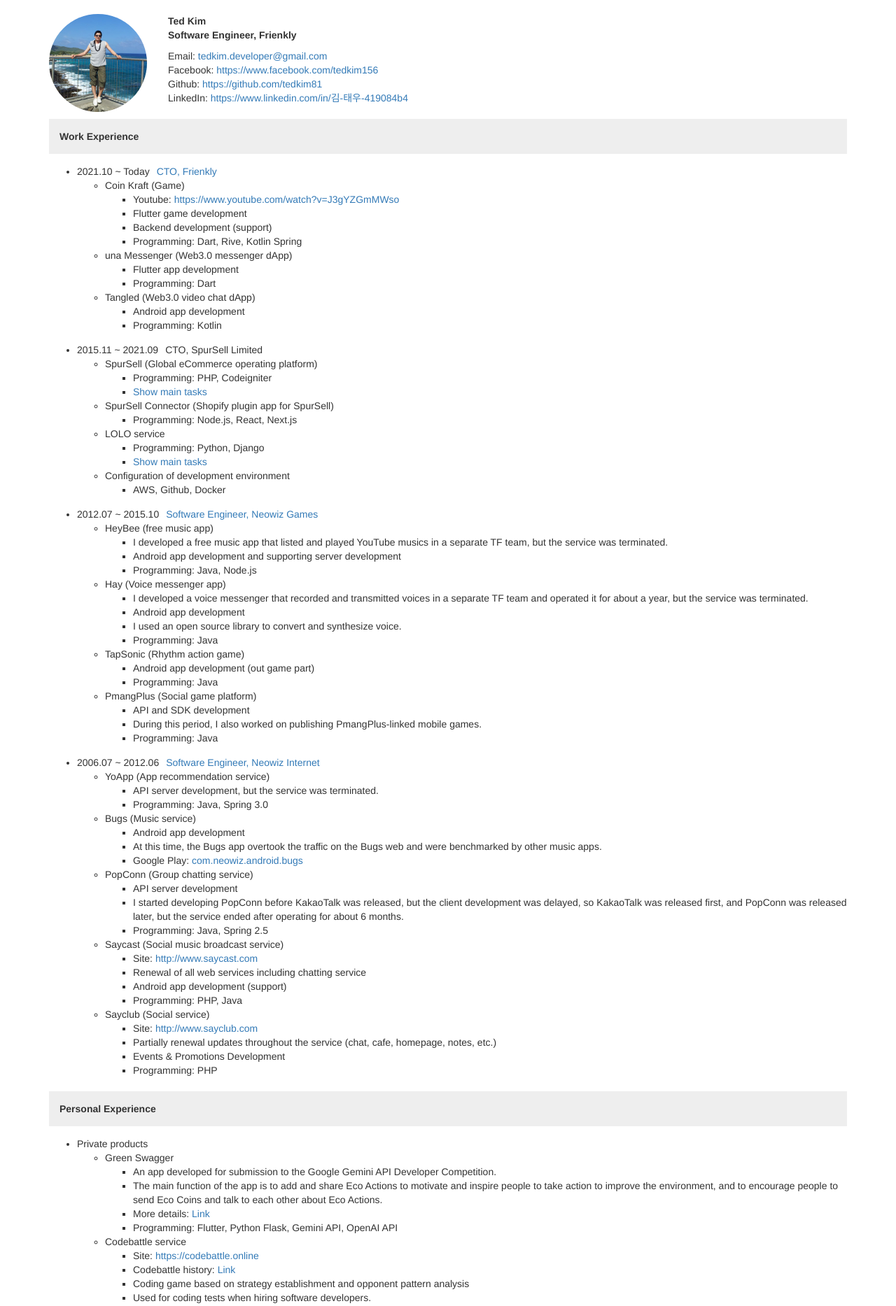
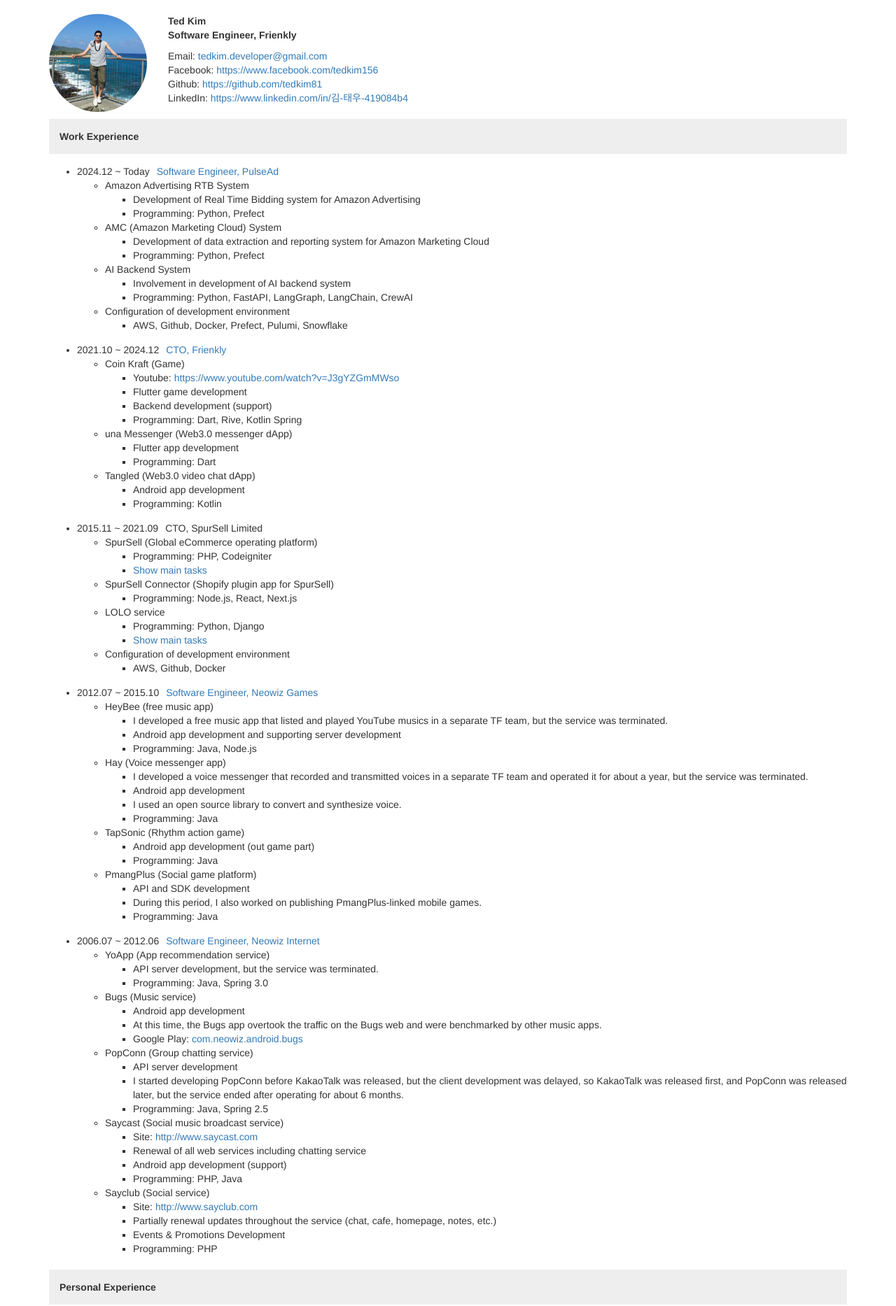
Before and after one commit to tedkim81/iamted, a Django app: page / in a window 1280 px wide. Shown: the part 50-1917 px from the top of the page at 70% size. Run offline with Django 3.2, Linux system fonts and the light colour scheme; data that the repository does not hold is empty; parts of the project's set-up code (start-up, migrations or seed data) failed here and were passed over; some libraries are stand-ins or nearby versions.

Commit message:
PulseAd 경력 추가

```diff
--- a/app/templates/profile.html
+++ b/app/templates/profile.html
@@ -177,7 +177,34 @@
         {% endif %}
         <div class="section-title">Work Experience</div>
         <ul class="cont-list">
-            <li class="cont-li">2021.10 ~ Today<a href="http://frienkly.me" target="_blank" class="company-link">CTO, Frienkly</a>
+            <li class="cont-li">2024.12 ~ Today<a href="https://www.pulsead.io" target="_blank" class="company-link">Software Engineer, PulseAd</a>
+                <ul>
+                    <li>{% trans "Amazon Advertising RTB System" %}
+                        <ul>
+                            <li>{% trans "Development of Real Time Bidding system for Amazon Advertising" %}</li>
+                            <li>{% trans "Programming" %}: Python, Prefect</li>
+                        </ul>
+                    </li>
+                    <li>{% trans "AMC (Amazon Marketing Cloud) System" %}
+                        <ul>
+                            <li>{% trans "Development of data extraction and reporting system for Amazon Marketing Cloud" %}</li>
+                            <li>{% trans "Programming" %}: Python, Prefect</li>
+                        </ul>
+                    </li>
+                    <li>{% trans "AI Backend System" %}
+                        <ul>
+                            <li>{% trans "Involvement in development of AI backend system" %}</li>
+                            <li>{% trans "Programming" %}: Python, FastAPI, LangGraph, LangChain, CrewAI</li>
+                        </ul>
+                    </li>
+                    <li>{% trans "Configuration of development environment" %}
+                        <ul>
+                            <li>AWS, Github, Docker, Prefect, Pulumi, Snowflake</li>
+                        </ul>
+                    </li>
+                </ul>
+            </li>
+            <li class="cont-li">2021.10 ~ 2024.12<a href="http://frienkly.me" target="_blank" class="company-link">CTO, Frienkly</a>
                 <ul>
                     <li>{% trans "Coin Kraft (Game)" %}
                         <ul>
```
Also changed, not shown: locale/en/LC_MESSAGES/django.po, locale/ko/LC_MESSAGES/django.po, 1 other file.
